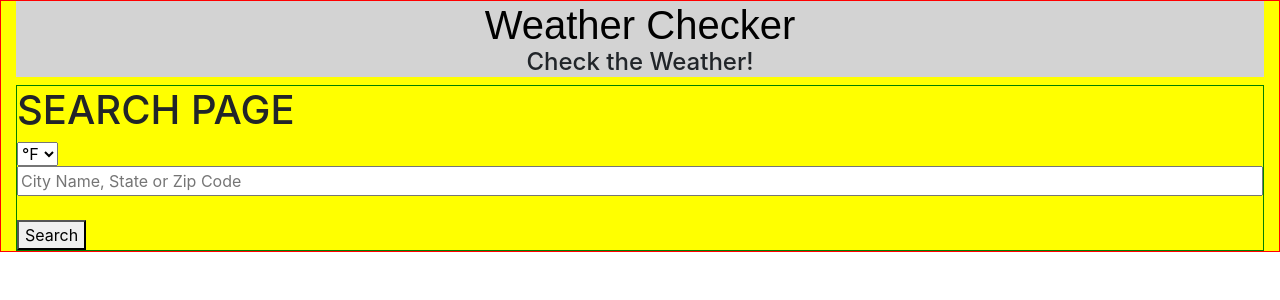
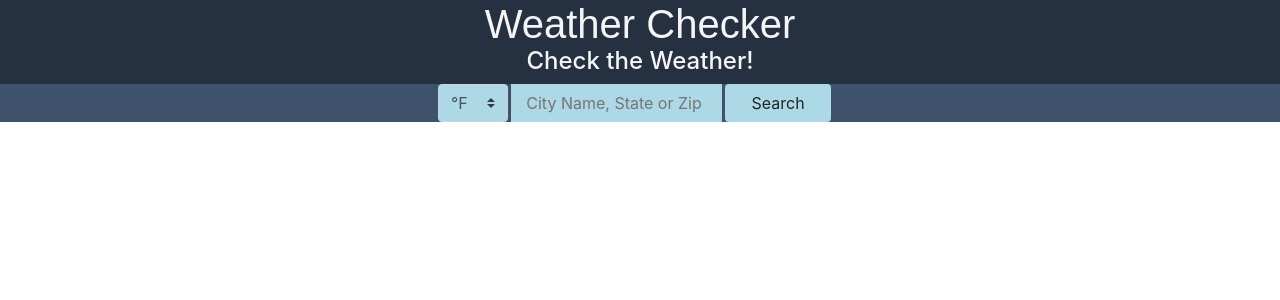
Before and after one commit to Aseedholm/weather-checker, a React (Create React App) app: page / in a window 1280 px wide. Shown: the top 300 px of the page. Built offline with nearby package versions, Linux system fonts and the light colour scheme.

Commit message:
Updated css for PageHeader and CitySearch files. Edited Fahrenheit/Celsius button, search bar, and Search button.

```diff
--- a/src/App.css
+++ b/src/App.css
@@ -1,8 +1,8 @@
 .application-body {
 
   /*min-height: 900px;*/
-  background-color: yellow;
-  border: 1px solid red;
+  background-color: #253041;
+  /*border: 1px solid red;*/
   /*padding-bottom: auto;*/
 /*  padding not being used, commented out min-height to see if I can find a better strategy to get
 background color to fill 100% of page.
--- a/src/page-header/PageHeader.css
+++ b/src/page-header/PageHeader.css
@@ -1,5 +1,6 @@
 .top-banner{
-    background-color: lightgrey;
+    background-color: #253041;
+    color: whitesmoke;
     /*margin-right: -20px;*/
     /*margin-left: -20px;*/
     /*margin left/right using negative pixels to make sure that to banner is 100% width. Must be a
@@ -10,7 +11,7 @@
     display: flex;
     align-items: center;
     justify-content: center;
-    color: black;
+
     font-family: sans-serif;
     margin-bottom: -25px;
 }
--- a/src/search/CitySearch.css
+++ b/src/search/CitySearch.css
@@ -3,5 +3,31 @@
     /*width: 100%;*/
     /*Don't believe hight/width are doing anything. Need to find way to get body to stretch 100%
     TODO*/
-    border: 1px solid green;
+    /*border: 10px solid green;*/
+    background-color: #3E536B;
+    display: flex;
+    justify-content: center;
+    align-items: center;
+    padding-left: 18px; /* Prevents the text from appearing off screen to the left.*/
 }
+
+.search-bar-input-temp-unit-div {
+}
+
+.unit-select.custom-select {
+    background-color: lightblue;
+
+}
+
+.search-bar {
+    background-color: lightblue;
+    border: none;
+    margin-left: 3px;
+    margin-right: 3px;
+}
+
+.search-button.btn {
+    background-color: lightblue;
+    border: none;
+
+}
--- a/src/search/CitySearch.js
+++ b/src/search/CitySearch.js
@@ -18,7 +18,7 @@ export default class CitySearch extends React.Component {
         //Search field works by itself, cannot guarantee correct city.
         cityName: '',
         //Search field only works in conjunction with city.
-        stateName: ' ',
+        stateName: '',
         //Search field works by itself
         zipCode: '',
         //API key required by API for calls.
@@ -40,7 +40,14 @@ export default class CitySearch extends React.Component {
 
     componentDidUpdate(prevProps, prevState, snapshot) {
         if (prevState.temperatureUnit !== this.state.temperatureUnit) {
+            //Checking if zipCode or cityName aren't the default value of '', if they are we don't
+            //try to update search. If either of them are filled, then we can attempt search.
+            //This allows user to switch between C or F without having an error message pop up for
+            //an empty search.
+            if (this.state.zipCode !== '' || this.state.cityName !== '' ){
                 this.search();
+            }
+
         }
 
     }
@@ -50,11 +57,11 @@ export default class CitySearch extends React.Component {
      */
     search = () => {
         if(this.state.zipCode !== '') {
-            this.findCityByZipCode(this.state.zipCode)
+            this.findCityByZipCode(this.state.zipCode);
         } else if (this.state.cityName !== '' && this.state.stateName !== '') {
-            this.findCityByNameAndState(this.state.cityName, this.state.stateName)
+            this.findCityByNameAndState(this.state.cityName, this.state.stateName);
         } else if (this.state.cityName !== '' && this.state.stateName === '') {
-            this.findCityByName(this.state.cityName)
+            this.findCityByName(this.state.cityName);
         } else {
             alert("You need to provide either a city name, city name and state name, or a zip code to search for weather results.")
         }
@@ -121,11 +128,10 @@ export default class CitySearch extends React.Component {
 
     render() {
         return (
-            <div className="city-search-page">
-                <h1>
-                    SEARCH PAGE
-                </h1>
-                <select className="state-select"
+            <div className="city-search-page row">
+
+                <div className="search-bar-input-temp-unit-div row"> {/*div containing the temperature unit / search bar /search button*/}
+                    <select className="unit-select custom-select col-sm-2 col-2"
                             onChange={(e) => {
                                 this.setState({
                                                   temperatureUnit: e.target.value
@@ -137,89 +143,9 @@ export default class CitySearch extends React.Component {
                     </select>
                     <br/>
 
-                {/*<input type="text"*/}
-                {/*       placeholder="City Name"*/}
-                {/*       className="city-name-input"*/}
-                {/*    //TODO change setState to use prevState.*/}
-                {/*       onChange={(e) => this.setState({*/}
-                {/*                                          cityName: e.target.value*/}
-                {/*                                      })}*/}
-                {/*       value={this.state.cityName}/>*/}
-
-                {/*/!*Found at https://www.freeformatter.com/usa-state-list-html-select.html*!/*/}
-                {/*<select className="state-select"*/}
-                {/*        onChange={(e) => {*/}
-                {/*            this.setState({*/}
-                {/*                stateName: e.target.value*/}
-                {/*                          })*/}
-                {/*        }}*/}
-                {/*        value={this.state.stateName}>*/}
-                {/*    <option value=''></option>*/}
-                {/*    <option value="AL">Alabama</option>*/}
-                {/*    <option value="AK">Alaska</option>*/}
-                {/*    <option value="AZ">Arizona</option>*/}
-                {/*    <option value="AR">Arkansas</option>*/}
-                {/*    <option value="CA">California</option>*/}
-                {/*    <option value="CO">Colorado</option>*/}
-                {/*    <option value="CT">Connecticut</option>*/}
-                {/*    <option value="DE">Delaware</option>*/}
-                {/*    <option value="DC">District Of Columbia</option>*/}
-                {/*    <option value="FL">Florida</option>*/}
-                {/*    <option value="GA">Georgia</option>*/}
-                {/*    <option value="HI">Hawaii</option>*/}
-                {/*    <option value="ID">Idaho</option>*/}
-                {/*    <option value="IL">Illinois</option>*/}
-                {/*    <option value="IN">Indiana</option>*/}
-                {/*    <option value="IA">Iowa</option>*/}
-                {/*    <option value="KS">Kansas</option>*/}
-                {/*    <option value="KY">Kentucky</option>*/}
-                {/*    <option value="LA">Louisiana</option>*/}
-                {/*    <option value="ME">Maine</option>*/}
-                {/*    <option value="MD">Maryland</option>*/}
-                {/*    <option value="MA">Massachusetts</option>*/}
-                {/*    <option value="MI">Michigan</option>*/}
-                {/*    <option value="MN">Minnesota</option>*/}
-                {/*    <option value="MS">Mississippi</option>*/}
-                {/*    <option value="MO">Missouri</option>*/}
-                {/*    <option value="MT">Montana</option>*/}
-                {/*    <option value="NE">Nebraska</option>*/}
-                {/*    <option value="NV">Nevada</option>*/}
-                {/*    <option value="NH">New Hampshire</option>*/}
-                {/*    <option value="NJ">New Jersey</option>*/}
-                {/*    <option value="NM">New Mexico</option>*/}
-                {/*    <option value="NY">New York</option>*/}
-                {/*    <option value="NC">North Carolina</option>*/}
-                {/*    <option value="ND">North Dakota</option>*/}
-                {/*    <option value="OH">Ohio</option>*/}
-                {/*    <option value="OK">Oklahoma</option>*/}
-                {/*    <option value="OR">Oregon</option>*/}
-                {/*    <option value="PA">Pennsylvania</option>*/}
-                {/*    <option value="RI">Rhode Island</option>*/}
-                {/*    <option value="SC">South Carolina</option>*/}
-                {/*    <option value="SD">South Dakota</option>*/}
-                {/*    <option value="TN">Tennessee</option>*/}
-                {/*    <option value="TX">Texas</option>*/}
-                {/*    <option value="UT">Utah</option>*/}
-                {/*    <option value="VT">Vermont</option>*/}
-                {/*    <option value="VA">Virginia</option>*/}
-                {/*    <option value="WA">Washington</option>*/}
-                {/*    <option value="WV">West Virginia</option>*/}
-                {/*    <option value="WI">Wisconsin</option>*/}
-                {/*    <option value="WY">Wyoming</option>*/}
-                {/*</select>*/}
-
-                {/*<input type="text"*/}
-                {/*       placeholder="Zip Code"*/}
-                {/*       className="zip-code-input"*/}
-                {/*    //TODO change setState to use prevState.*/}
-                {/*       onChange={(e) => this.setState({*/}
-                {/*                                          zipCode: e.target.value*/}
-                {/*                                      })}*/}
-                {/*       value={this.state.zipCode}/>*/}
-
                     <input type="text"
                            placeholder="City Name, State or Zip Code"
-                       className="search-bar input-group"
+                           className="search-bar input-group col-sm-6 col-6"
                         //TODO change setState to use prevState.
                            onChange={(e) => {
                                //will be used to determine if input is characters or digits.
@@ -256,7 +182,9 @@ export default class CitySearch extends React.Component {
                            value={this.state.totalSearch}/>
                     <br/>
 
-                <button onClick={ () => {
+                    <button
+                        className="col-sm-3 col-3 search-button btn"
+                        onClick={ () => {
                         this.search();
                         this.setState({
                             searched: true
@@ -265,17 +193,30 @@ export default class CitySearch extends React.Component {
                         Search
                     </button>
                     <br/>
+                </div> {/*div containing the temperature unit / search bar /search button*/}
 
+                {this.state.cityWeather.message && this.state.searched &&
+                 <div>
+                     {alert(this.state.cityWeather.message)}
+                     {/*Reset cityWeather after providing the alert. Otherwise alert gets called
+                     whenever search bar is modified until a valid search parameter is given. */}
+                     {this.setState({
+                         cityWeather: {}
+                                    })}
+                 </div>
+                }
 
                 {this.state.searched && this.state.cityWeather && this.state.cityWeather.main &&
-                 <div>
+                 <div className="row">
                     <h1>
                         City Name: {this.state.cityWeather.name}
 
                     </h1>
+                     <br/>
                      <h1>
                          Weather Description: {this.state.cityWeather.weather[0].description}
                      </h1>
+                     <br/>
                      <h1>
                          Current Temperature: {this.state.cityWeather.main.temp}&#176;
                      </h1>
```
Lines whose indentation alone changed are shown as unchanged.
